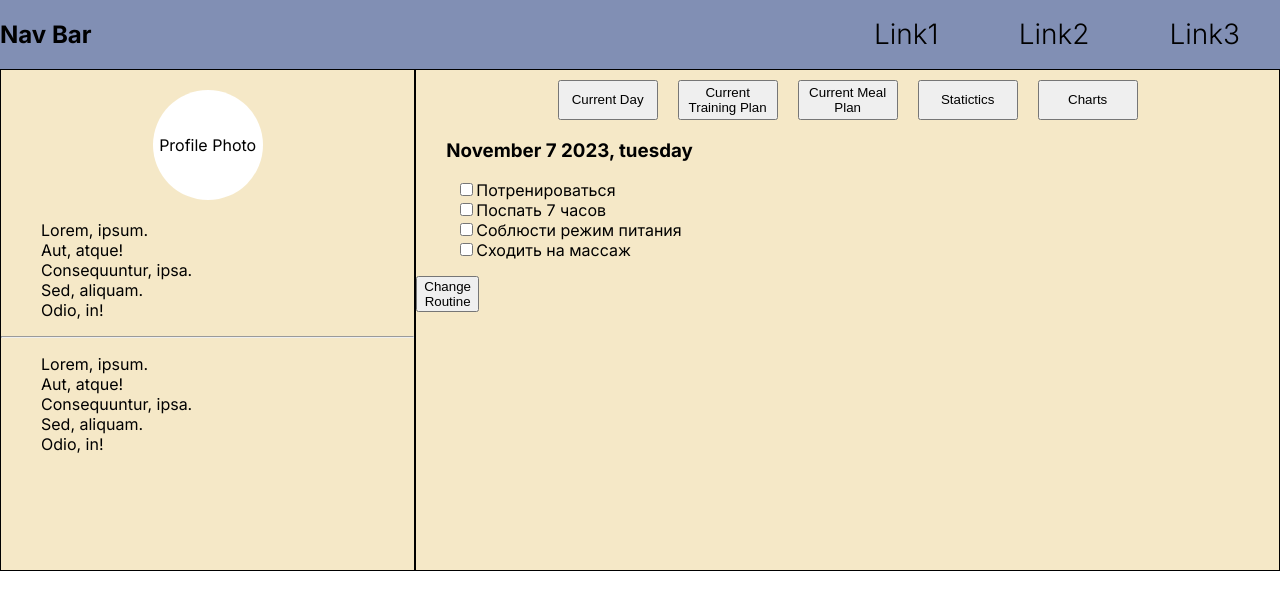
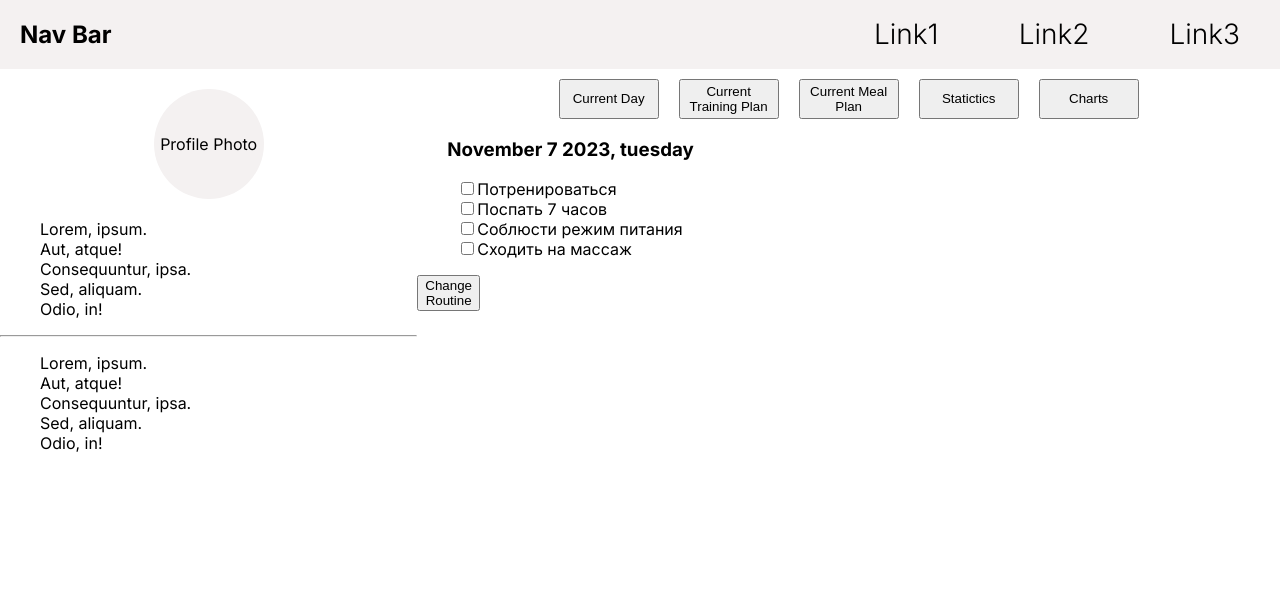
Before and after one commit to roman-cossackov/gym-tracker, a Next.js app: page / in a window 1280 px wide. Shown: the top 610 px of the page. Built offline with nearby package versions, Linux system fonts and the light colour scheme.

Commit message:
some style added

```diff
--- a/src/app/components/Navbar.tsx
+++ b/src/app/components/Navbar.tsx
@@ -1,15 +1,16 @@
 import React from 'react';
 
 import styles from "../css/Navbar.module.css"
+import Link from 'next/link';
 
 const Navbar = () => {
     return (
         <nav className={styles.nav}>
-            <h1>Nav Bar</h1>
+            <h1 className={styles.header}>Nav Bar</h1>
             <ul className={styles.list}>
-                <li>Link1</li>
-                <li>Link2</li>
-                <li>Link3</li>
+                <Link href="/">Link1</Link>
+                <Link href="/">Link2</Link>
+                <Link href="/">Link3</Link>
             </ul>
         </nav>
     );
--- a/src/app/css/Navbar.module.css
+++ b/src/app/css/Navbar.module.css
@@ -2,14 +2,19 @@
     display: flex;
     justify-content: space-between;
     align-items: center;
-    background-color: #818FB4;
+    background-color: rgb(244, 241, 241);
 }
 .list {
     list-style: none;
 }
-.list li{
+.list a{
     font-size: 28px;
     font-weight: 300;
     display: inline-block;
     margin: 0 40px;
+    color: black;
+    text-decoration: none;
 }
+.header {
+    margin-left: 20px;
+}
--- a/src/app/css/Profile.module.css
+++ b/src/app/css/Profile.module.css
@@ -1,12 +1,10 @@
 .profile {
-    background-color: #F5E8C7;
     flex: 1;
     height: 500px;
     text-align: center;
-    border: 1px solid black;
 }
 .avatar {
-    background-color: white;
+    background-color: rgb(244, 241, 241);
     width: 110px;
     height: 110px;
     border-radius: 50%;
--- a/src/app/css/Tools.module.css
+++ b/src/app/css/Tools.module.css
@@ -1,9 +1,7 @@
 .tools {
-    background-color: #F5E8C7;
     flex: 2;
     height: 500px;
     text-align: center;
-    border: 1px solid black;
 }
 .navigation {
     margin-top: 10px;
```
